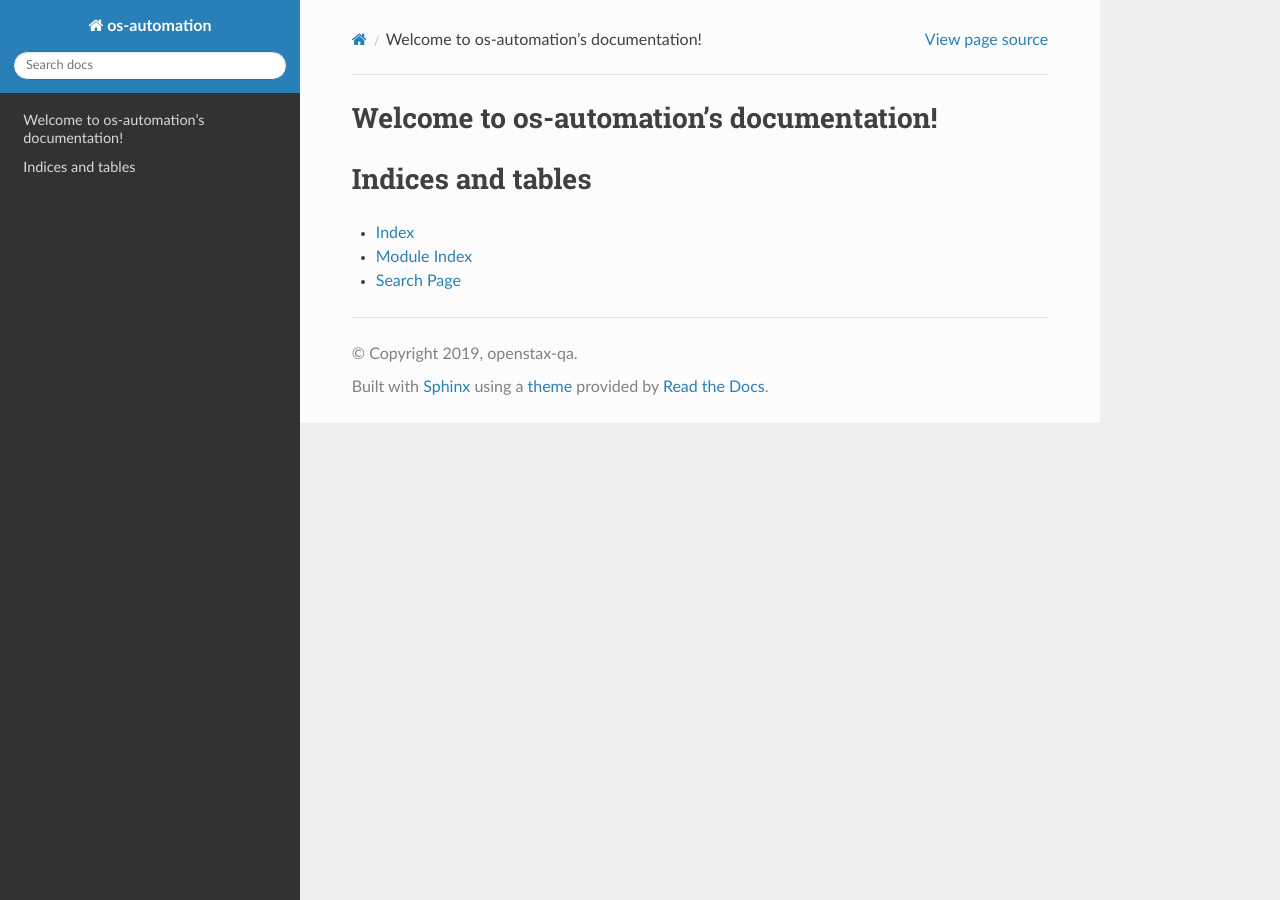
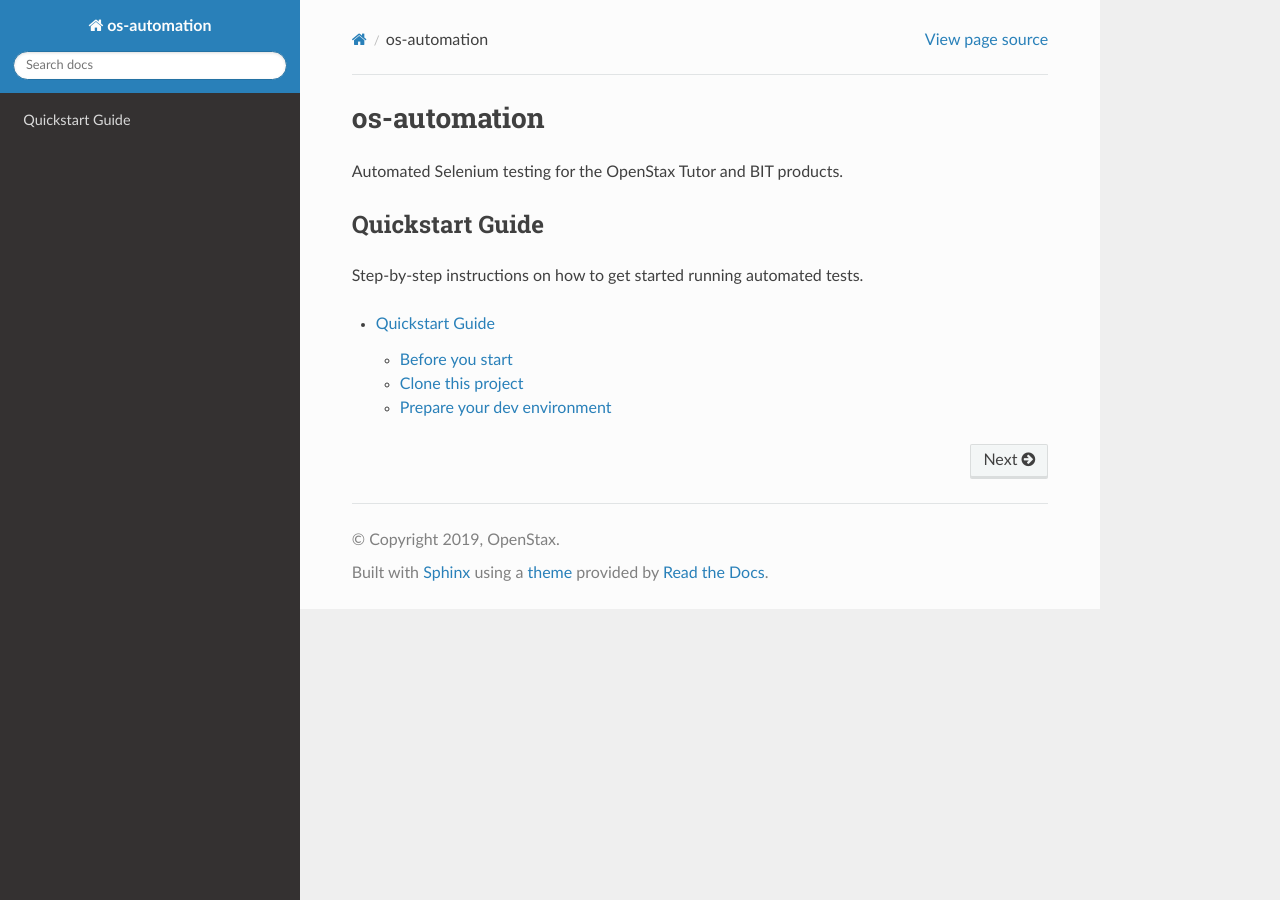
Before and after one commit to openstax/os-automation, a Sphinx documentation site: the page built from docs/index.rst, in a window 1280 px wide. Built offline with Sphinx 7.4.7 and the Read the Docs theme 2.0.0, drawn with Linux system fonts in a browser that asks for light colours.

Commit message:
completed Before you start and Clone this Project in Quickstart Guide

```diff
--- a/docs/conf.py
+++ b/docs/conf.py
@@ -18,8 +18,8 @@
 # -- Project information -----------------------------------------------------
 
 project = 'os-automation'
-copyright = '2019, openstax-qa'
-author = 'openstax-qa'
+copyright = '2019, OpenStax'
+author = 'OpenStax QA'
 
 
 # -- General configuration ---------------------------------------------------
--- a/docs/index.rst
+++ b/docs/index.rst
@@ -3,18 +3,17 @@
    You can adapt this file completely to your liking, but it should at least
    contain the root `toctree` directive.
 
-Welcome to os-automation's documentation!
+os-automation
 =========================================
 
+Automated Selenium testing for the OpenStax Tutor and BIT products.
+
+Quickstart Guide
+----------------
+
+Step-by-step instructions on how to get started running automated tests.
+
 .. toctree::
-   :maxdepth: 2
-   :caption: Contents:
+   :maxdepth: 4
 
-
-
-Indices and tables
-==================
-
-* :ref:`genindex`
-* :ref:`modindex`
-* :ref:`search`
+   quickstart
--- /dev/null
+++ b/docs/quickstart.rst
@@ -0,0 +1,31 @@
+.. _quickstart:
+
+Quickstart Guide
+================
+
+Before you start
+----------------
+
+Excited for some automated testing? This page provides an introduction in how
+to get started with os-automation. There is some important information on this
+page, so we would like you to spend time to carefully read the entire thing from
+the beginning to the end. This will familiarize you with the process and reduce
+the chances that you do something wrong.
+
+Clone this project
+------------------
+
+If you have cloned this project already you can skip this, otherwise you'll need
+clone this repo using Git. *if you do not know how to clone a GitHub repository,
+check out this* `help page <https://help.github.com/articles/cloning-a-repository/>`_
+*from GitHub.*
+
+Basically, you use the `git` command line application in a terminal to clone the
+project locally like so:
+
+.. code-block:: bash
+
+    $ git clone git@github.com:openstax/os-automation.git
+
+Prepare your dev environment
+----------------------------
```
